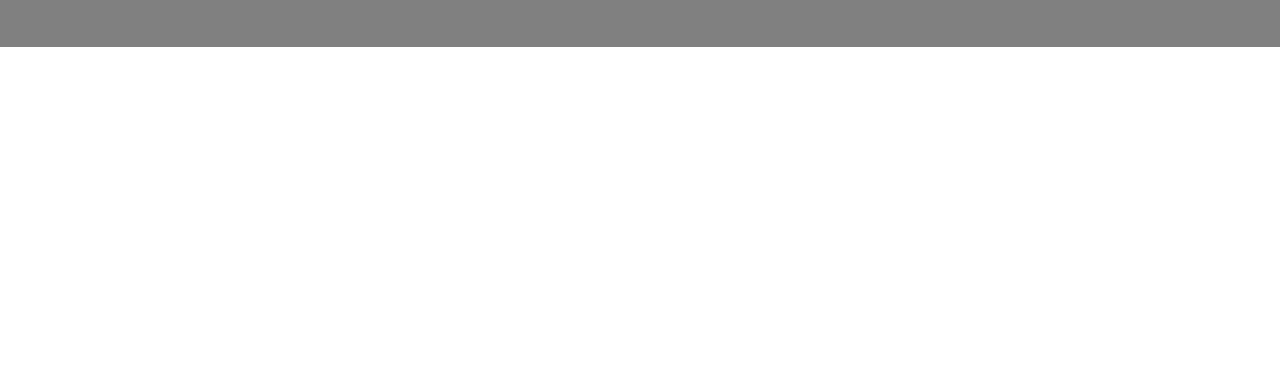
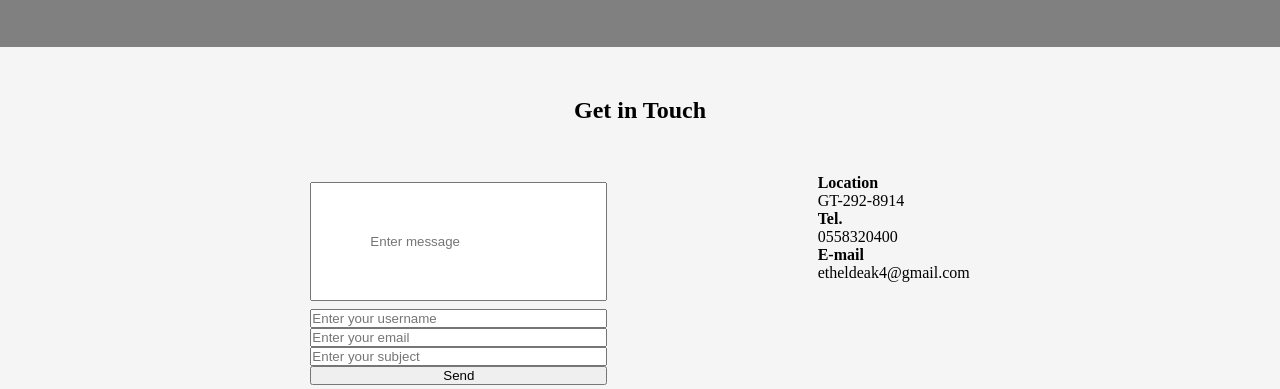
Before and after one commit to Theldra/myportfolio, a plain HTML site: page index.html in a window 1280 px wide. Shown: the part 2409-2798 px from the top of the page. Before the commit the page ends 2456 px from the top, so only its background shows below. Drawn offline with Linux system fonts and the light colour scheme.

Commit message:
Keep pushing

```diff
--- a/css/styles.css
+++ b/css/styles.css
@@ -38,6 +38,9 @@ nav{
 .btn {
     padding: 16px;
     margin-top: 30px;
+    border-radius: 50px;
+    background-color: #808080;
+    font-family: Georgia, 'Times New Roman', Times, serif;
 }
 
 .nav-items{
@@ -97,19 +100,8 @@ nav{
     margin-bottom: 30px;
 }
 
-
-.about-moi img{
-    /* display: flex; */
-    /* flex-direction: row; */
-    /* border: 1px; */
-    /* padding: 30px; */
-}
-
 .describe {
-    /* display: flex; */
-    /* flex-direction: row;
-    text-align: right; */
-width: 500px;
+    width: 500px;
 }
 
 .describe h2 {
@@ -169,5 +161,35 @@ width: 500px;
     text-align: center;
    /* padding-top: 50px; */
     margin-bottom: 50px;
+}
+.main-contact{
+    display: flex;
+    justify-content: space-evenly;
+    margin-left: 50px;
+    margin-right: 50px;
 
 }
+.contact{
+    background-color: #f5f5f5;
+    padding: 50px;
+}
+.contact h1{
+    text-align: center;
+    margin-bottom: 50px;
+}
+.cont-form{
+    display: flex;
+    flex-direction: column;
+}
+.cont-form [type=text-1] {
+    /* width: 100%; */
+    padding: 50px 58px;
+    margin: 8px 0;
+    box-sizing: border-box;
+}
+.user{
+    grid-area: user;
+}
+.mail{
+    grid-area: mail;
+}
--- a/index.html
+++ b/index.html
@@ -29,7 +29,7 @@
             <h1 class="full-name">Etheldra Akahoho</h1>
             <h1 class="summary">A Web Developer</h1>
             <div>
-                <button class="btn">View Portfolio</button>
+                <button class="btn">VIEW PORTFOLIO</button>
             </div>
         </div>
         <!-- Hero section ends here -->
@@ -45,7 +45,11 @@
             </div>
             <div class="describe">
                 <h2>Junior Web Developer</h2>
-                <p>Lorem, ipsum dolor sit amet consectetur adipisicing elit. Voluptatem consequuntur debitis rerum ipsum atque modi quidem. Debitis quisquam rem accusamus aperiam nihil maiores perspiciatis laboriosam similique provident natus omnis suscipit veniam cum dicta assumenda iste necessitatibus fuga, soluta quasi ut libero reiciendis! Necessitatibus dolor tempore voluptatibus suscipit facilis fugiat et.</p>
+                <p>Lorem, ipsum dolor sit amet consectetur adipisicing elit. Voluptatem consequuntur debitis rerum ipsum
+                    atque modi quidem. Debitis quisquam rem accusamus aperiam nihil maiores perspiciatis laboriosam
+                    similique provident natus omnis suscipit veniam cum dicta assumenda iste necessitatibus fuga, soluta
+                    quasi ut libero reiciendis! Necessitatibus dolor tempore voluptatibus suscipit facilis fugiat et.
+                </p>
             </div>
         </div>
     </section>
@@ -58,26 +62,31 @@
                 <h1 class="services-header">Nature Photographer</h1>
                 <p>A nature photographer captures the beauty of the natural world through their lens, focusing on
                     landscapes, wildlife,
-                    plants, and natural phenomena. Through my lens, I aim to tell visual stories that inspire a deeper connection to the environment and encourage
+                    plants, and natural phenomena. Through my lens, I aim to tell visual stories that inspire a deeper
+                    connection to the environment and encourage
                     conservation.</p>
             </div>
             <div class="srv">
                 <h1 class="services-header">Web Developer</h1>
-                <p>A web developer specializes in designing, building, and maintaining websites and web applications. They work with coding languages like HTML, CSS, and JavaScript to create responsive, secure, and scalable web
-                experiences.</p>
+                <p>A web developer specializes in designing, building, and maintaining websites and web applications.
+                    They work with coding languages like HTML, CSS, and JavaScript to create responsive, secure, and
+                    scalable web
+                    experiences.</p>
             </div>
             <div class="srv">
                 <h1 class="services-header">Personal shopper</h1>
-                <p>A personal shopper helps clients find and purchase items that match their style, preferences, and needs.
+                <p>A personal shopper helps clients find and purchase items that match their style, preferences, and
+                    needs.
                     They offer
-                    personalized advice, curate outfits or products, and save clients time by navigating stores or online
+                    personalized advice, curate outfits or products, and save clients time by navigating stores or
+                    online
                     shops on their
                     behalf.</p>
             </div>
         </div>
     </section>
     <!-- Portfolio begins -->
-     <section class="portfolio">
+    <section class="portfolio">
         <h1>PORTFOLIO</h1>
         <div class="pimages">
             <div>
@@ -91,13 +100,31 @@
             </div>
         </div>
 
-     </section>
-        <!-- Contact here -->
-         <section>
+    </section>
+    <!-- Contact here -->
+    <section class="contact">
+        <h1>Get in Touch</h1>
+        <div class="main-contact">
             <div>
-                <form action=""></form>
+                <form class="cont-form">
+                    <input type="text-1" placeholder="Enter message" required name="message">
+                    <input type="text" class="user" placeholder="Enter your username" required name="username">
+                    <input type="text" class="mail" placeholder="Enter your email" required name="email">
+                    <input type="text" placeholder="Enter your subject" required name="subject">
+                    <button type="send">Send</button>
+                </form>
             </div>
-         </section>
+            <div class="contact-info">
+                <h4>Location</h4>
+                <p>GT-292-8914</p>
+                <h4>Tel. </h4>
+                <p>0558320400</p>
+                <h4>E-mail</h4>
+                <p>etheldeak4@gmail.com</p>
+            </div>
+        </div>
+
+    </section>
 </body>
 
 </html>
```
